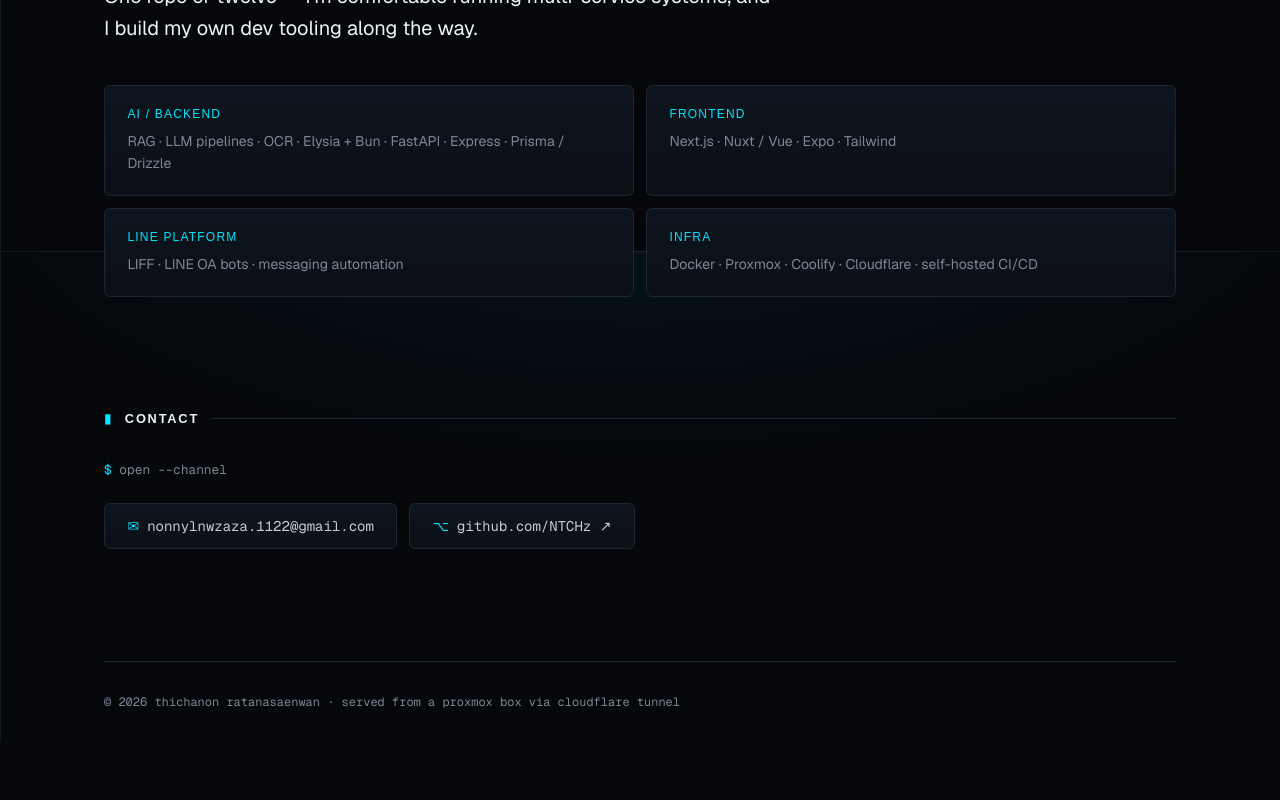
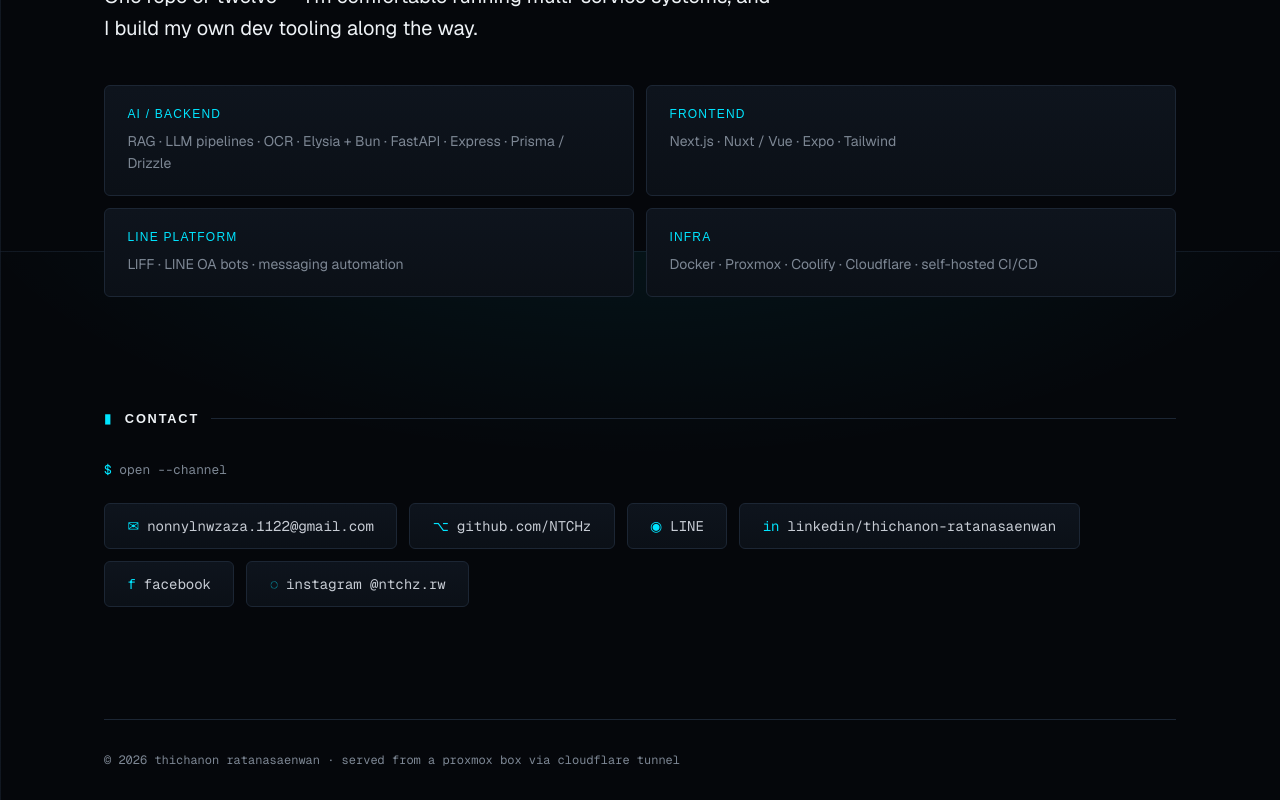
Before and after one commit to NTCHz/portfolio, a Next.js app: page / in a window 1280 px wide. Shown: the part 2149-2949 px from the top of the page. Before the commit the page ends 2891 px from the top, so only its background shows below. Built offline with nearby package versions, Linux system fonts and the light colour scheme; a web font is replaced by a local one.

Commit message:
feat: add LINE, LinkedIn, Facebook, Instagram contact channels

```diff
--- a/app/page.tsx
+++ b/app/page.tsx
@@ -2,6 +2,23 @@ import { projects, type Project } from "@/data/projects";
 
 const EMAIL = "nonnylnwzaza.1122@gmail.com";
 const GITHUB = "https://github.com/NTCHz";
+
+const channels: { label: string; href: string; icon: string }[] = [
+  { label: EMAIL, href: `mailto:${EMAIL}`, icon: "✉" },
+  { label: "github.com/NTCHz", href: GITHUB, icon: "⌥" },
+  { label: "LINE", href: "https://line.me/ti/p/H49KQVfR_S", icon: "◉" },
+  {
+    label: "linkedin/thichanon-ratanasaenwan",
+    href: "https://www.linkedin.com/in/thichanon-ratanasaenwan",
+    icon: "in",
+  },
+  {
+    label: "facebook",
+    href: "https://www.facebook.com/Thichanon.Ratanasaenwan/",
+    icon: "f",
+  },
+  { label: "instagram @ntchz.rw", href: "https://instagram.com/ntchz.rw", icon: "◌" },
+];
 
 const skills: { group: string; items: string }[] = [
   {
@@ -192,20 +209,18 @@ export default function Home() {
         </h2>
         <p className="prompt mt-8">open --channel</p>
         <div className="mt-6 flex flex-wrap gap-3 font-mono text-sm">
-          <a
-            className="tile !flex-row items-center gap-2 !py-3 text-[var(--text)]"
-            href={`mailto:${EMAIL}`}
-          >
-            <span className="signal">✉</span> {EMAIL}
-          </a>
-          <a
-            className="tile !flex-row items-center gap-2 !py-3 text-[var(--text)]"
-            href={GITHUB}
-            target="_blank"
-            rel="noreferrer"
-          >
-            <span className="signal">⌥</span> github.com/NTCHz ↗
-          </a>
+          {channels.map((c) => (
+            <a
+              key={c.href}
+              className="tile !flex-row items-center gap-2 !py-3 text-[var(--text)]"
+              href={c.href}
+              {...(c.href.startsWith("http")
+                ? { target: "_blank", rel: "noreferrer" }
+                : {})}
+            >
+              <span className="signal">{c.icon}</span> {c.label}
+            </a>
+          ))}
         </div>
       </section>
 
```
